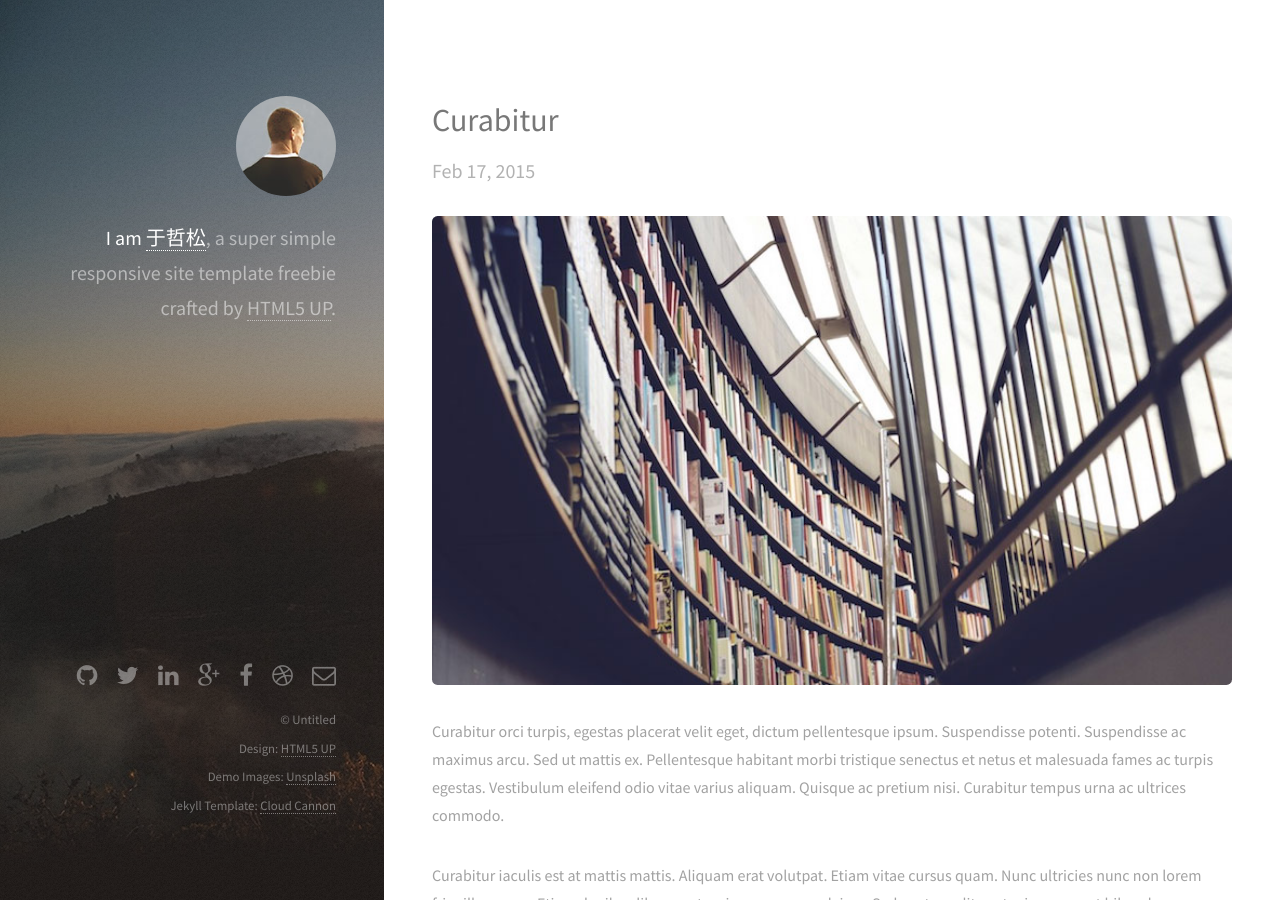
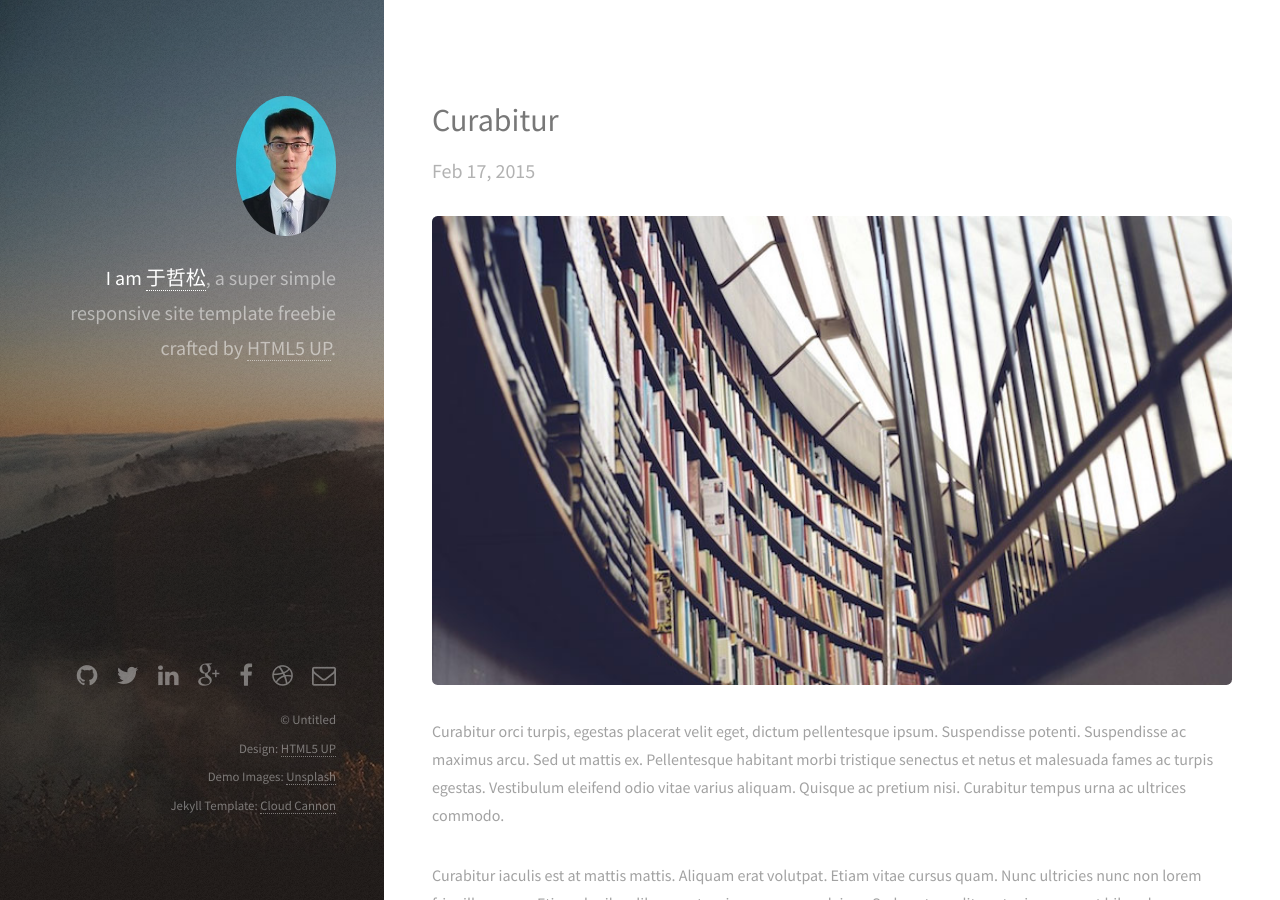
Before and after one commit to yzspku/1584620088.github.io, a Jekyll site: the page built from index.html, in a window 1280 px wide and 900 px high. Built offline with Jekyll 4.4.1, drawn with Linux system fonts in a browser that asks for light colours.

Commit message:
Update default.html

```diff
--- a/_layouts/default.html
+++ b/_layouts/default.html
@@ -21,7 +21,7 @@
 	<body id="top">
 
       <header id="header">
-          <a href="#" class="image avatar"><img src="/images/avatar.jpg" alt="" /></a>
+          <a href="#" class="image avatar"><img src="/images/IMG_14718-1.jpg" alt="" /></a>
           <h1><strong>I am <a href="/">于哲松</a></strong>, a super simple<br />
           responsive site template freebie<br />
           crafted by <a href="http://html5up.net">HTML5 UP</a>.</h1>
```
